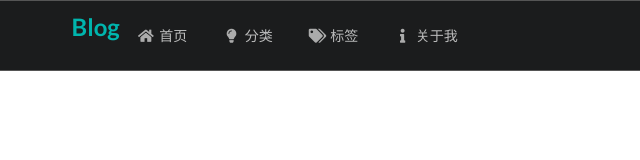
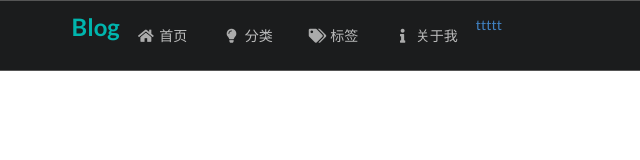
Before and after one commit to Doramifa/Blog, a plain HTML site: page index.html in a window 1280 px wide. Shown: the full height of the page, 0-640 px from the left. Drawn offline with nearby package versions, Linux system fonts and the light colour scheme.

Commit message:
git init

```diff
--- a/index.html
+++ b/index.html
@@ -16,6 +16,7 @@
                 <a href="#" class="item"><i class="idea icon"></i>分类</a>
                 <a href="#" class="item"><i class="tags icon"></i>标签</a>
                 <a href="#" class="item"><i class="info icon"></i>关于我</a>
+                <a>ttttt</a>
             </div>
         </div>
     </nav>
```
